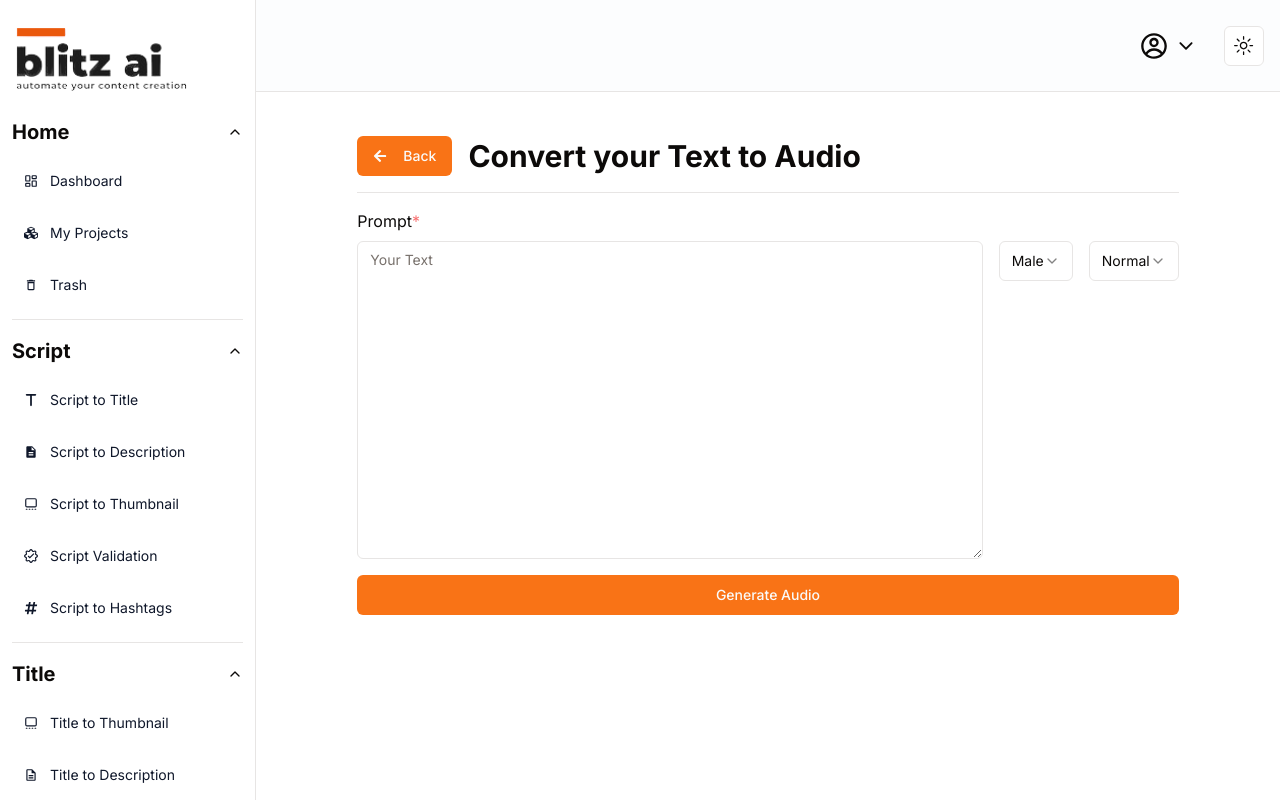
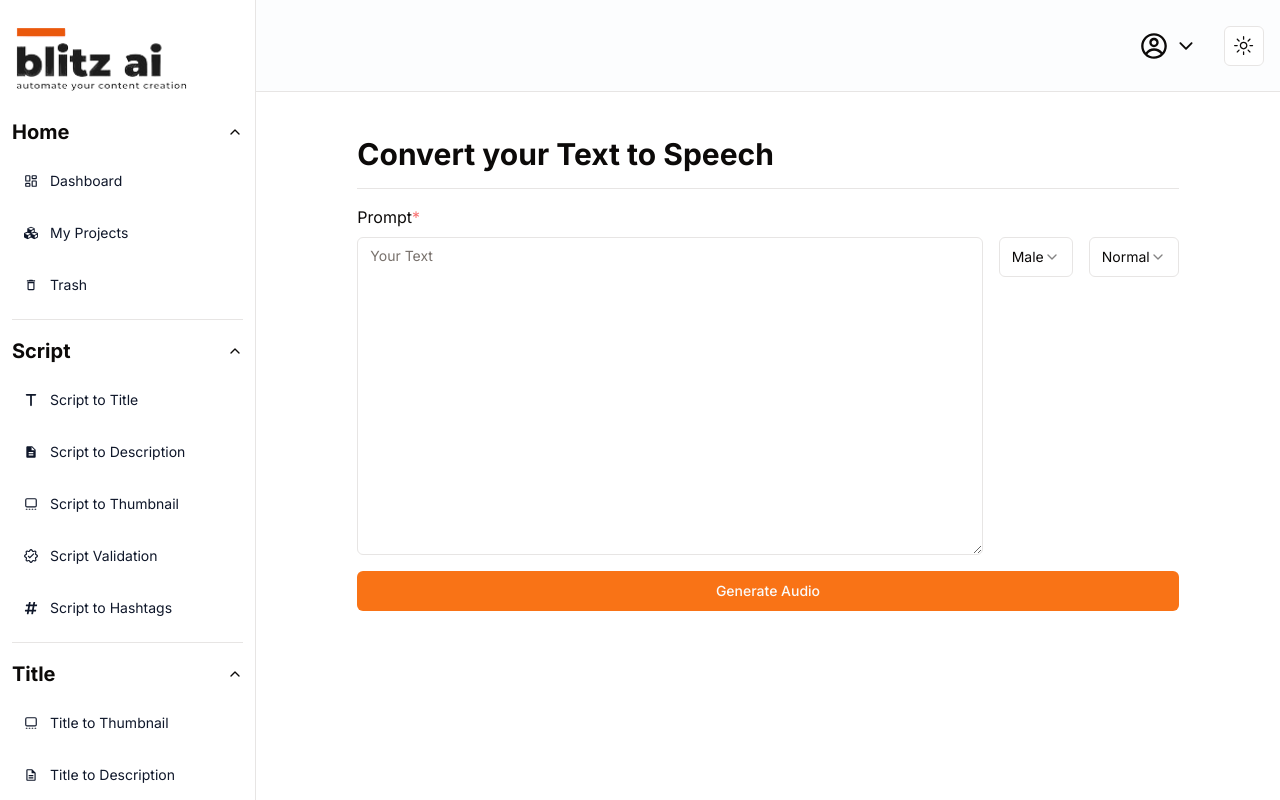
Before and after one commit to vaxad/BlitzAI, a Next.js app in the folder frontend/: page /text-to-speech in a window 1280 px wide. Built offline with nearby package versions, Linux system fonts and the light colour scheme; no server answers; sample sign-in values are in the browser's storage.

Commit message:
added thumbnail edit

```diff
--- a/frontend/app/dashboard/page.jsx
+++ b/frontend/app/dashboard/page.jsx
@@ -76,6 +76,11 @@ const DASH_LINKS = [
 		href: "/text-to-speech",
 		text: "Text to Speech",
 		desc: "Generate AI voice-overs for a paragraph"
+	},
+	{
+		href: "/thumbnail-edit",
+		text: "Edit Thumbnail",
+		desc: "Generate an enhanced thumbnail"
 	}
 ]
 
--- a/frontend/app/text-to-speech/page.jsx
+++ b/frontend/app/text-to-speech/page.jsx
@@ -88,18 +88,9 @@ export default function NewProject() {
 			<form onSubmit={(e)=>{handleSubmit(e)}} className={"flex-grow w-10/12 p-4"}>
 				<div className={"flex flex-col gap-4"}>
 					<div className={"flex flex-row gap-4 items-center pt-10"}>
-						<Button
-							onClick={(e) => {
-								e.preventDefault()
-								navRouter.push("/dashboard")
-							}}
-						>
-									<span className={"flex flex-row gap-4 items-center"}>
-										<FaArrowLeft/> Back
-									</span>
-						</Button>
+
 						<span className={"text-3xl font-bold"}>
-									{`Convert your Text to Audio`}
+									{`Convert your Text to Speech`}
 								</span>
 					</div>
 					<hr/>
```
